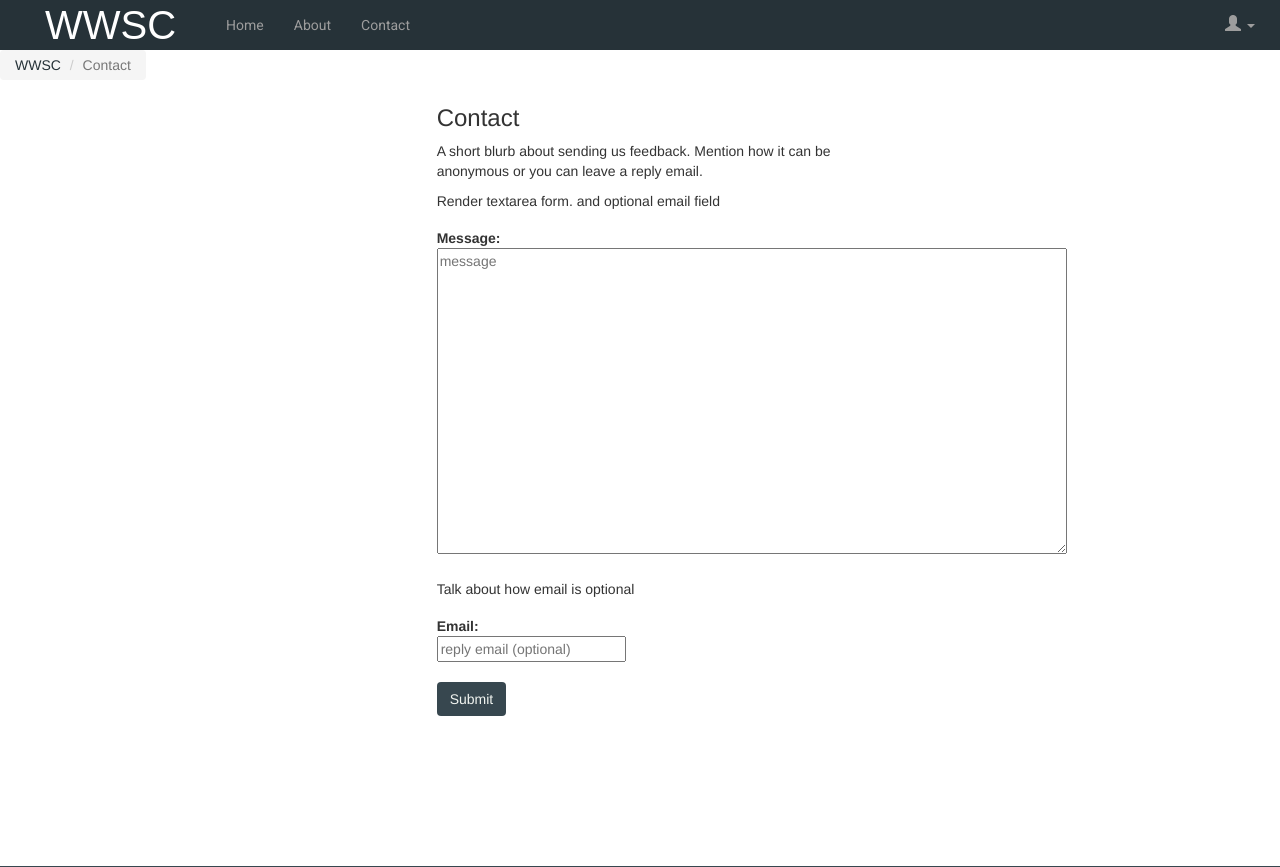
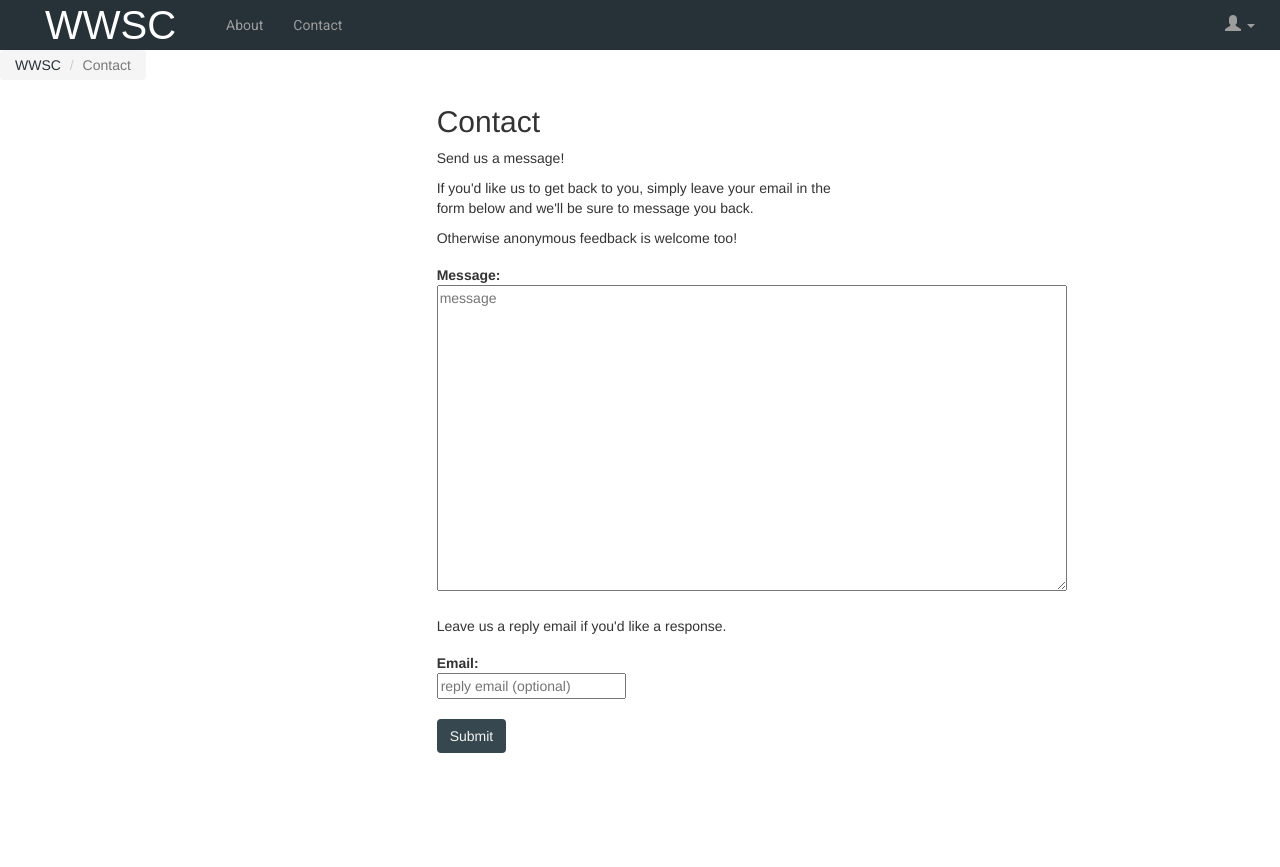
Before and after one commit to JD-666/wwsc, a Django app: page /forum/contact/ in a window 1280 px wide. Shown: the top 867 px of the page. Run offline with Django 3.2, Linux system fonts and the light colour scheme; some libraries are stand-ins or nearby versions; some web fonts are replaced.

Commit message:
updated contact page paragraph

```diff
--- a/templates/forum/base.html
+++ b/templates/forum/base.html
@@ -50,7 +50,6 @@
     </ul>
     <!-- End of Seach bar section -->
      <ul id="left-nav" class="nav navbar-nav theme2">
-       <li><a href="#">Home</a></li>
        <li><a href="{% url 'about' %}">About</a></li>
        <li><a href="{% url 'contact' %}">Contact</a></li>
        {% if user.is_authenticated %}
--- a/templates/forum/contact.html
+++ b/templates/forum/contact.html
@@ -10,15 +10,17 @@
 <div class="row">
 <div class="col-md-3 col-sm-2 col-xs-1"></div>
 <div class="col-md-6 col-sm-8 col-xs-10">
-<h3>Contact</h3>
-<p>A short blurb about sending us feedback. Mention how it can be anonymous or you can leave a reply email.</p>
-<p>Render textarea form. and optional email field</p>
+<h2>Contact</h2>
+<p>Send us a message!</p>
+<p>If you'd like us to get back to you, simply leave your
+   email in the form below and we'll be sure to message you back.</p>
+<p>Otherwise anonymous feedback is welcome too!</p>
 <form class="form-horizontal" action="{% url 'contact' %}" method="POST">{% csrf_token %}
     <label class="control-label" for="{{ form.message.auto_id }}">{{ form.message.label }}:</label>
     <div>{{ form.message }}</div>
     {% if form.message.errors %}<span class="text-danger">{{ form.message.errors }}</span>{% endif %}
     </br>
-    <p>Talk about how email is optional</p>
+    <p>Leave us a reply email if you'd like a response.</p>
     <label class="control-label" for="{{ form.email.auto_id }}">{{ form.email.label }}:</label>
     <div>{{ form.email }}</div>
     {% if form.email.errors %}<span class="text-danger">{{ form.email.errors }}</span>{% endif %}
```
Also changed, not shown: templates/forum/about.html (+3 -4 lines).
